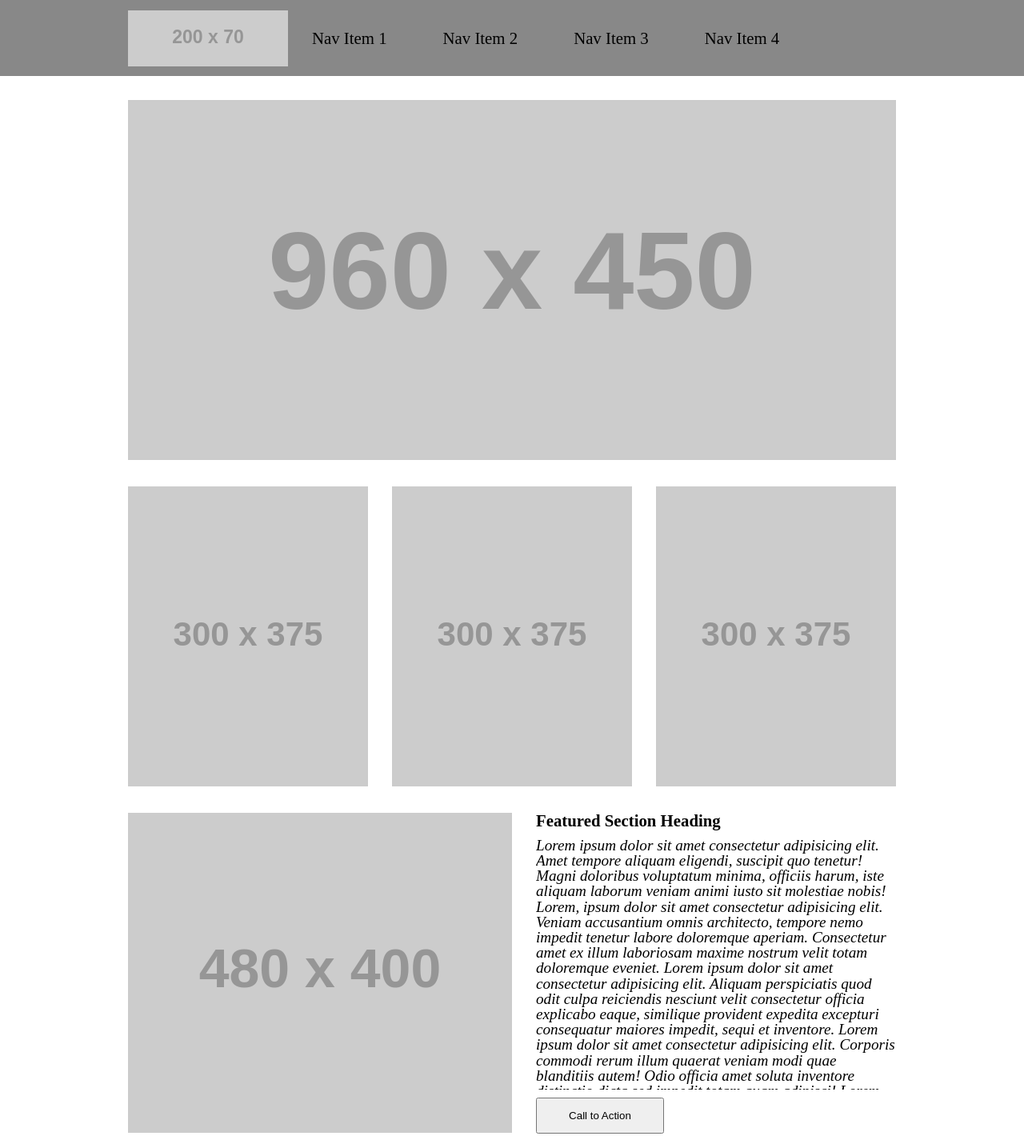
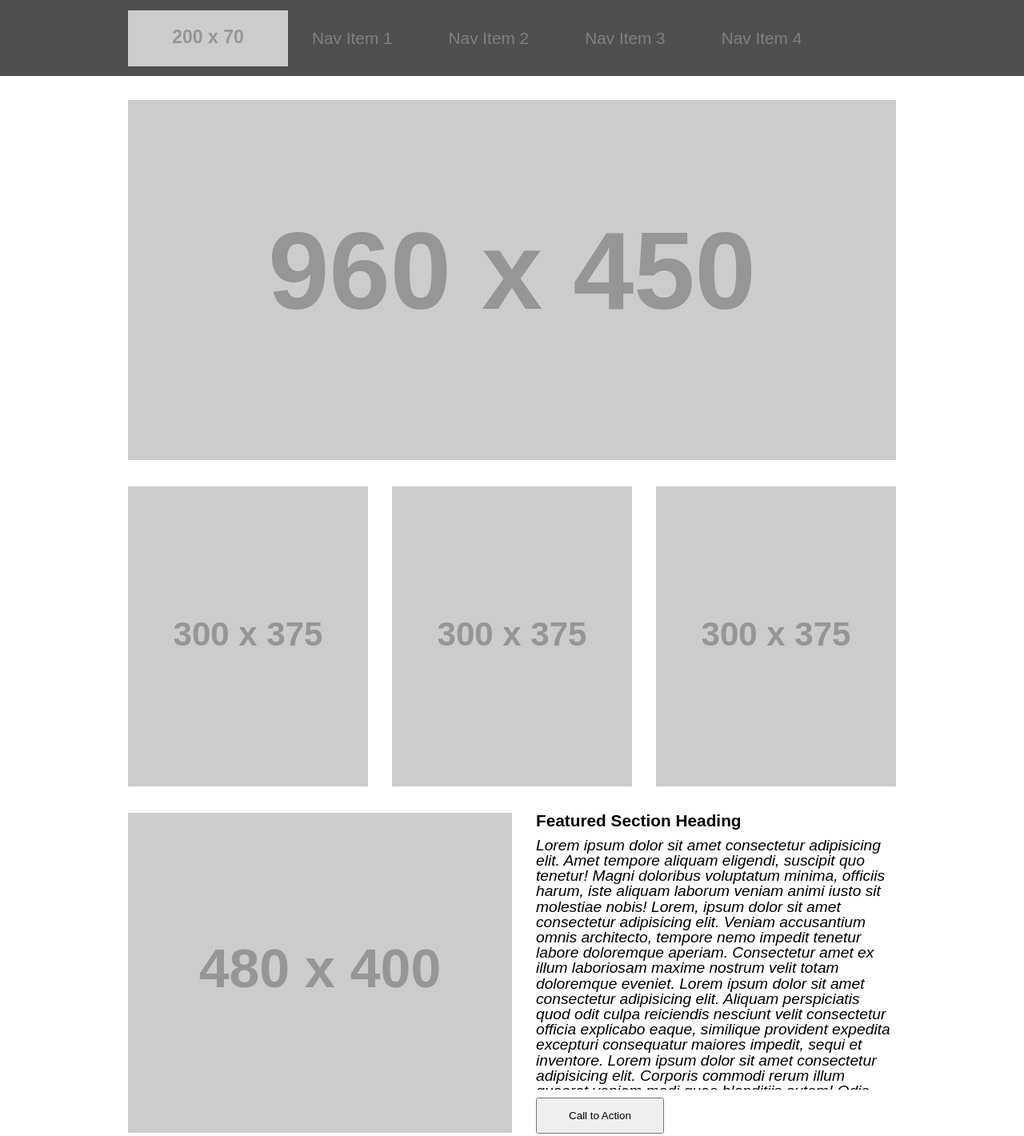
Before and after one commit to joanna-cf/201day9wireframe, a plain HTML site: page index.html in a window 1280 px wide. Shown: the top 1420 px of the page at 80% size. Drawn offline with Linux system fonts and the light colour scheme; placeholder pictures from the web are drawn by us.

Commit message:
made changes to style.css according to comp

```diff
--- a/style.css
+++ b/style.css
@@ -3,7 +3,7 @@
 }
 
 header {
-  background: #888;
+  background: rgb(80, 79, 79);
   height: 95px;
 }
 
@@ -28,6 +28,8 @@ nav > ul > li {
   line-height: 70px;
   margin-right: 70px;
   font-size: 1.3em;
+  font-family: sans-serif;
+  color: grey;
 }
 
 main {
@@ -42,13 +44,7 @@ main > :first-child {
 
 main > ul li {
   float: left;
-  /* margin-right: 30px; */
 }
-/*
-main > ul li {
-  overflow: hidden;
-  width: 300px;
-} */
 
 main > ul li:not(:last-child){
   margin-right: 30px;
@@ -75,6 +71,7 @@ article > section {
 h2 {
   font-size: 1.3em;
   font-weight: bold;
+  font-family: sans-serif;
 }
 
 article h2 {
@@ -85,6 +82,7 @@ article p {
   font-style: italic;
   font-weight: 400;
   font-size: 1.2em;
+  font-family: sans-serif;
   height: 315px;
   overflow: hidden;
   margin-bottom: 10px;
@@ -105,5 +103,5 @@ article button:hover {
 
 footer {
   height: 120px;
-  background: #888;
+  background: rgb(80, 79, 79);
 }
```
